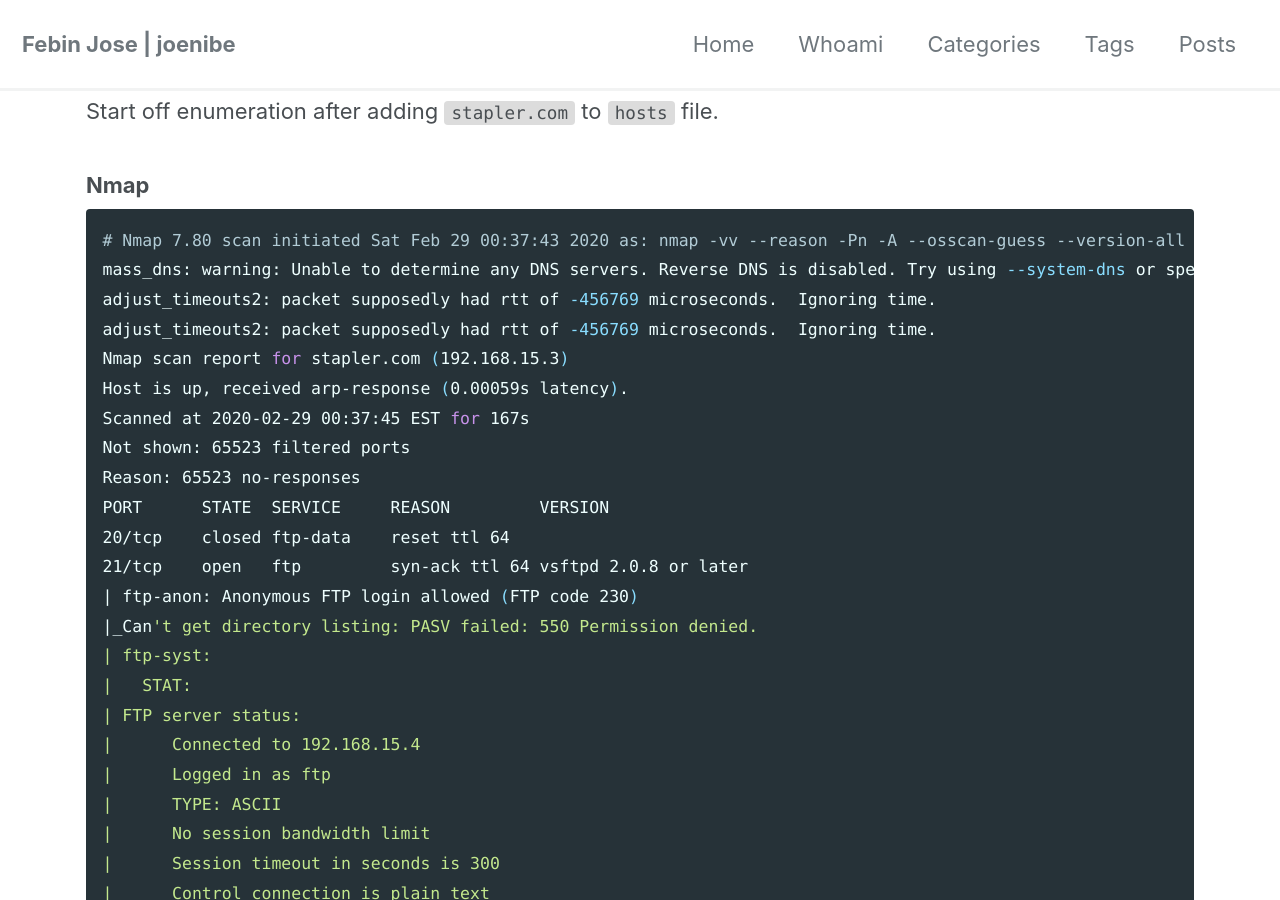
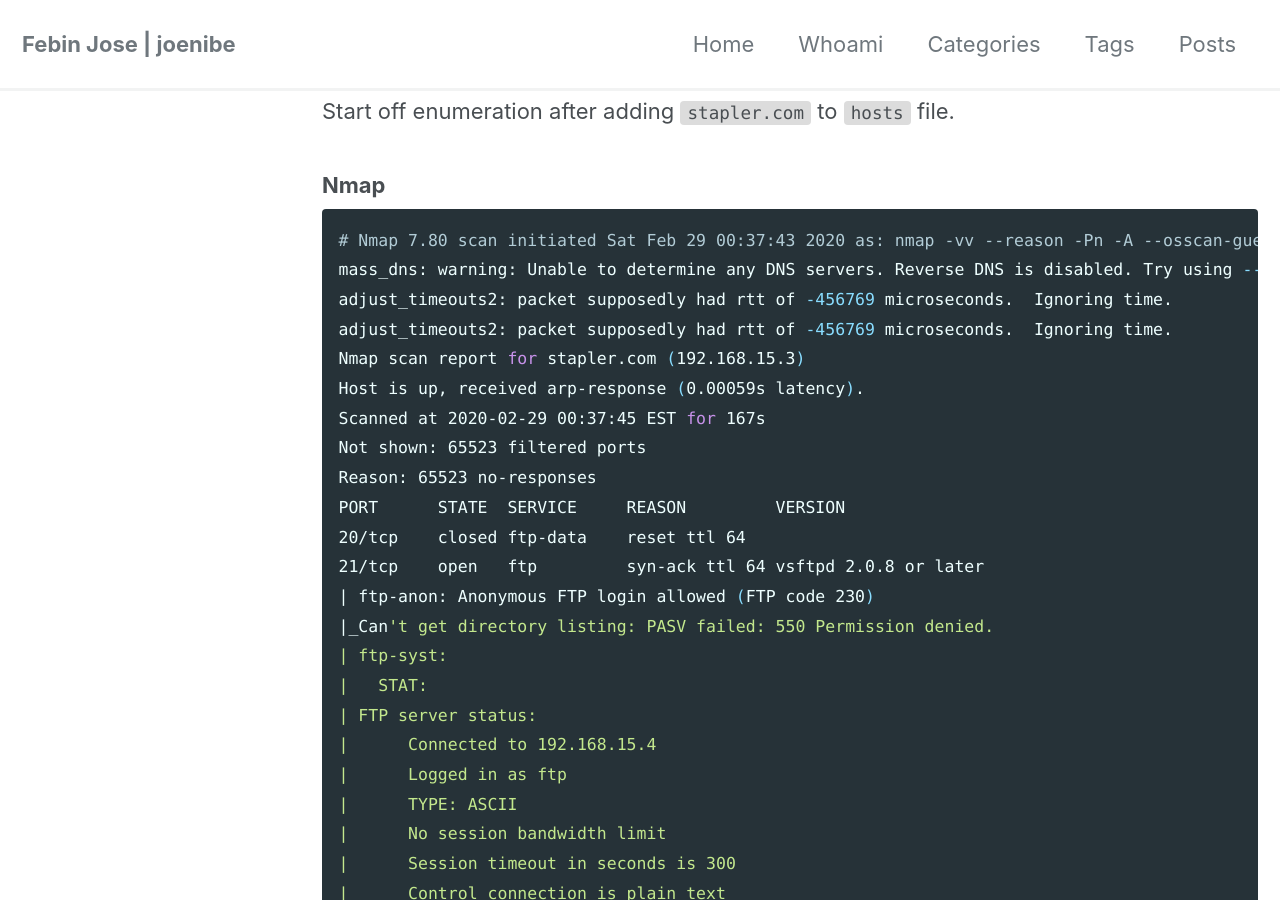
Before and after one commit to JoeNibe/JoeNibe.github.io, a Jekyll site: the page built from _posts/vulnhub/2020-03-08-stapler.md, in a window 1280 px wide and 900 px high, scrolled down 1034 px. Built offline with Jekyll 4.4.1, drawn with Linux system fonts in a browser that asks for light colours; cached includes are drawn as plain includes; nearby versions of some CDN libraries; some of the changed text lies outside the part shown.

```diff
--- a/_posts/vulnhub/2020-03-08-stapler.md
+++ b/_posts/vulnhub/2020-03-08-stapler.md
@@ -1,5 +1,5 @@
 ---
-layout: single_c
+layout: single
 title:  "Vulnhub - Stapler Writeup"
 toc: true
 date:   2020-03-08 10:43:16 +0530
```
